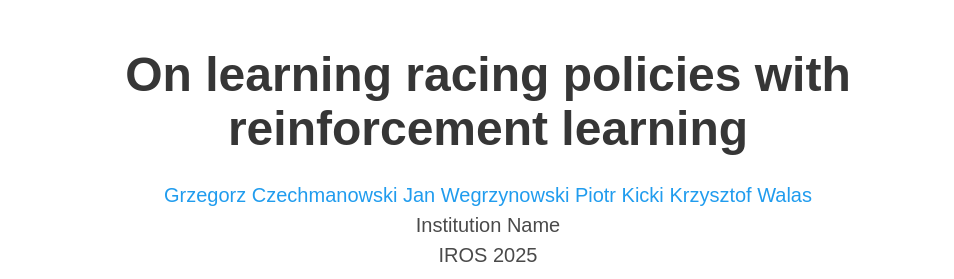
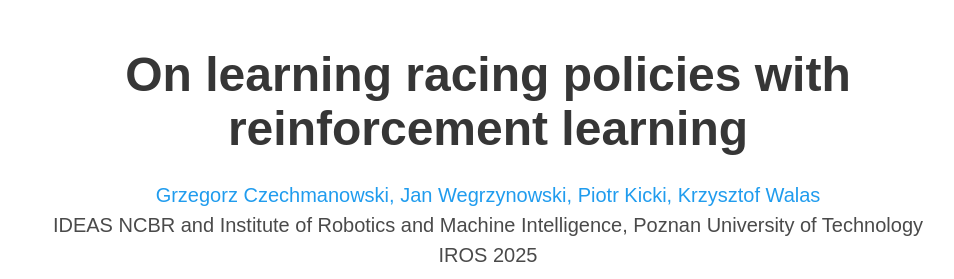
Before and after one commit to GrzegorzCzput/rl-racing, a plain HTML site: page index.html in a window 1280 px wide. Shown: the top 279 px of the page, without its empty margins (152-1106 px from the left). Drawn offline with nearby package versions, Linux system fonts and the light colour scheme; some icons are missing; a web font is replaced by a local one.

Commit message:
Added institution

```diff
--- a/index.html
+++ b/index.html
@@ -56,11 +56,11 @@
             <div class="is-size-5 publication-authors">
               <!-- Paper authors -->
               <span class="author-block">
-                <a href="FIRST AUTHOR PERSONAL LINK" target="_blank">Grzegorz Czechmanowski</a>
+                <a href="FIRST AUTHOR PERSONAL LINK" target="_blank">Grzegorz Czechmanowski, </a>
                 <span class="author-block">
-                  <a href="SECOND AUTHOR PERSONAL LINK" target="_blank">Jan Wegrzynowski</a>
+                  <a href="SECOND AUTHOR PERSONAL LINK" target="_blank">Jan Wegrzynowski, </a>
                   <span class="author-block">
-                    <a href="THIRD AUTHOR PERSONAL LINK" target="_blank">Piotr Kicki</a>
+                    <a href="THIRD AUTHOR PERSONAL LINK" target="_blank">Piotr Kicki, </a>
                   </span>
                   <span class="author-block">
                     <a href="FORTH AUTHOR PERSONAL LINK" target="_blank">Krzysztof Walas</a>
@@ -68,7 +68,7 @@
                   </div>
 
                   <div class="is-size-5 publication-authors">
-                    <span class="author-block">Institution Name<br>IROS 2025</span>
+                    <span class="author-block">IDEAS NCBR and Institute of Robotics and Machine Intelligence, Poznan University of Technology<br>IROS 2025</span>
                     <!-- <span class="eql-cntrb"><small><br><sup>*</sup>Indicates Equal Contribution</small></span> -->
                   </div>
 
```
